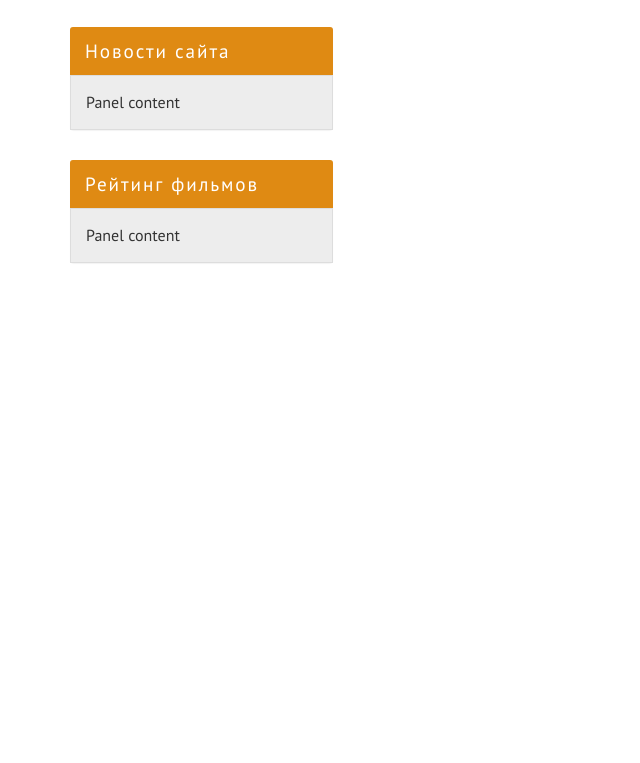
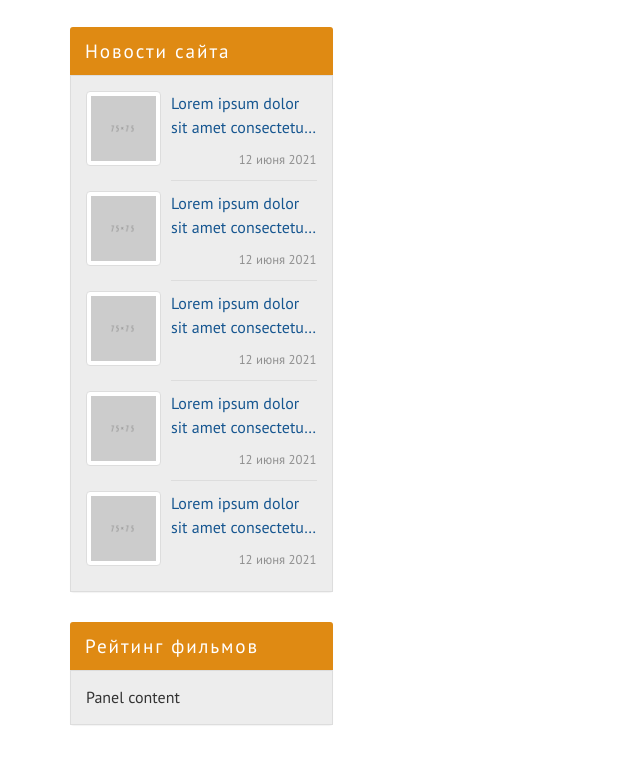
Before and after one commit to MKsenia728/FE-kinozal, a website: page index.html in a window 1280 px wide. Shown: the part 1236-1999 px from the top of the page, without its empty margins (0-640 px from the left). Before the commit the page ends 1579 px from the top, so only its background shows below. Drawn offline with Linux system fonts and the light colour scheme.

Commit message:
закончен блок новостей

```diff
--- a/assets/scss/_bootstrap-theming.scss
+++ b/assets/scss/_bootstrap-theming.scss
@@ -84,3 +84,6 @@
 .input-group-lg > .form-control {
   font-size: 0.875rem;
 }
+.thumbnai {
+  transition: background-color 0.25s;
+}
--- a/assets/scss/_sidebar.scss
+++ b/assets/scss/_sidebar.scss
@@ -27,3 +27,57 @@
     color: $color-light !important;
   }
 }
+.site-news {
+  $image-size: 75px;
+  $local-gap: 10px;
+  $image-size-with-padding: $image-size + $local-gap;
+
+  &-item {
+    clear: both;
+    position: relative;
+
+    &:not(:last-child) {
+      min-height: $image-size-with-padding;
+      margin-bottom: $gap;
+
+      &::after {
+        content: "";
+        position: absolute;
+        right: 0;
+        bottom: -5px;
+        width: calc(100% - #{$image-size-with-padding});
+        height: 1px;
+        background-color: $color-gray;
+      }
+    }
+    &:hover {
+      a {
+        color: $color-accent;
+      }
+      .thumbnail {
+        background-color: $color-accent;
+        border-color: $color-accent;
+      }
+    }
+    &__thumbnail {
+      float: left;
+      margin: 0 $local-gap $local-gap 0;
+      width: $image-size;
+    }
+    &__image {
+      width: 100%;
+    }
+    &__title {
+      margin-bottom: $local-gap;
+    }
+    &__link {
+      @include block-shortener(1rem, 1.5, 50px, 2);
+      transition: color 0.25s;
+    }
+    &__date {
+      text-align: right;
+      color: darken($color-gray, 30%);
+      font-size: 0.8rem;
+    }
+  }
+}
--- a/index.html
+++ b/index.html
@@ -179,7 +179,50 @@
         <div class="site-news panel panel-info">
           <div class="panel-heading">Новости сайта</div>
           <div class="panel-body">
-            Panel content
+            <div class="site-news-item">
+              <div class="site-news-item__thumbnail thumbnail">
+                <img class="site-news-item__image" src="assets/img/75x75.png" alt="">
+              </div>
+              <div class="site-news-item__title">
+                <a class="site-news-item__link" href="">Lorem ipsum dolor sit amet consectetur adipisicing elit. Ut dolorem laborum expedita iure qui inventore.</a>
+              </div>
+              <div class="site-news-item__date">12 июня 2021</div>
+            </div>
+            <div class="site-news-item">
+              <div class="site-news-item__thumbnail thumbnail">
+                <img class="site-news-item__image" src="assets/img/75x75.png" alt="">
+              </div>
+              <div class="site-news-item__title">
+                <a class="site-news-item__link" href="">Lorem ipsum dolor sit amet consectetur adipisicing elit. Ut dolorem laborum expedita iure qui inventore.</a>
+              </div>
+              <div class="site-news-item__date">12 июня 2021</div>
+            </div>
+            <div class="site-news-item">
+              <div class="site-news-item__thumbnail thumbnail">
+                <img class="site-news-item__image" src="assets/img/75x75.png" alt="">
+              </div>
+              <div class="site-news-item__title">
+                <a class="site-news-item__link" href="">Lorem ipsum dolor sit amet consectetur adipisicing elit. Ut dolorem laborum expedita iure qui inventore.</a>
+              </div>
+              <div class="site-news-item__date">12 июня 2021</div>
+            </div>
+            <div class="site-news-item">
+              <div class="site-news-item__thumbnail thumbnail">
+                <img class="site-news-item__image" src="assets/img/75x75.png" alt="">
+              </div>
+              <div class="site-news-item__title">
+                <a class="site-news-item__link" href="">Lorem ipsum dolor sit amet consectetur adipisicing elit. Ut dolorem laborum expedita iure qui inventore.</a>
+              </div>
+              <div class="site-news-item__date">12 июня 2021</div>
+            </div>
+            <div class="site-news-item">
+              <div class="site-news-item__thumbnail thumbnail">
+                <img class="site-news-item__image" src="assets/img/75x75.png" alt=""></div>
+              <div class="site-news-item__title">
+                <a class="site-news-item__link" href="">Lorem ipsum dolor sit amet consectetur adipisicing elit. Ut dolorem laborum expedita iure qui inventore.</a>
+              </div>
+              <div class="site-news-item__date">12 июня 2021</div>
+            </div>
           </div>
         </div>
 
```
Also changed, not shown: assets/css/style.css.
